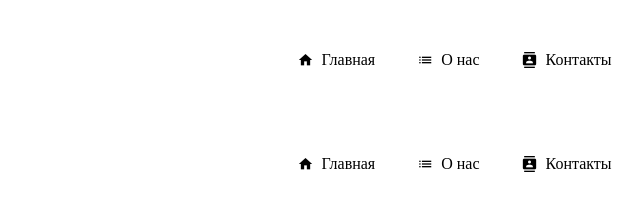
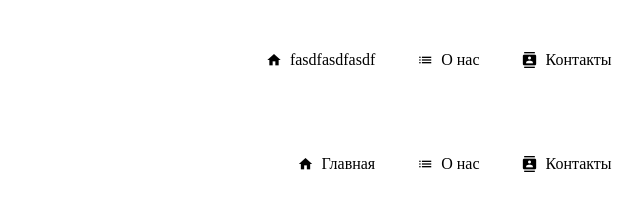
Before and after one commit to sem-a/web, a plain HTML site: page index.html in a window 1280 px wide. Shown: the full height of the page, 534-1174 px from the left. Drawn offline with Linux system fonts and the light colour scheme.

Commit message:
new code

```diff
--- a/index.html
+++ b/index.html
@@ -22,7 +22,7 @@
                 <div class="header_menu">
                     <nav class="menu">
                         <ul class="menu_items">
-                            <li class="menu-item">Главная</li>
+                            <li class="menu-item">fasdfasdfasdf</li>
                             <li class="menu-item">О нас</li>
                             <li class="menu-item">Контакты</li>
                         </ul>
```
